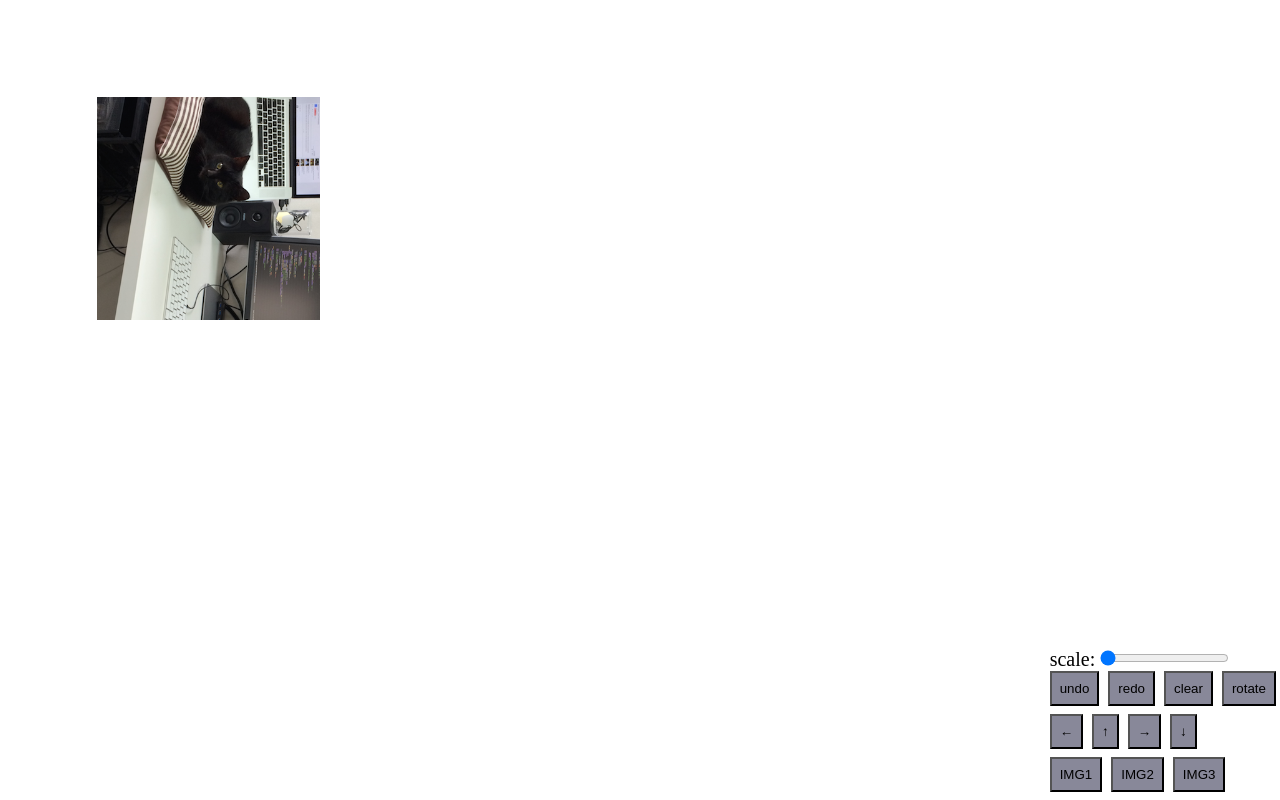
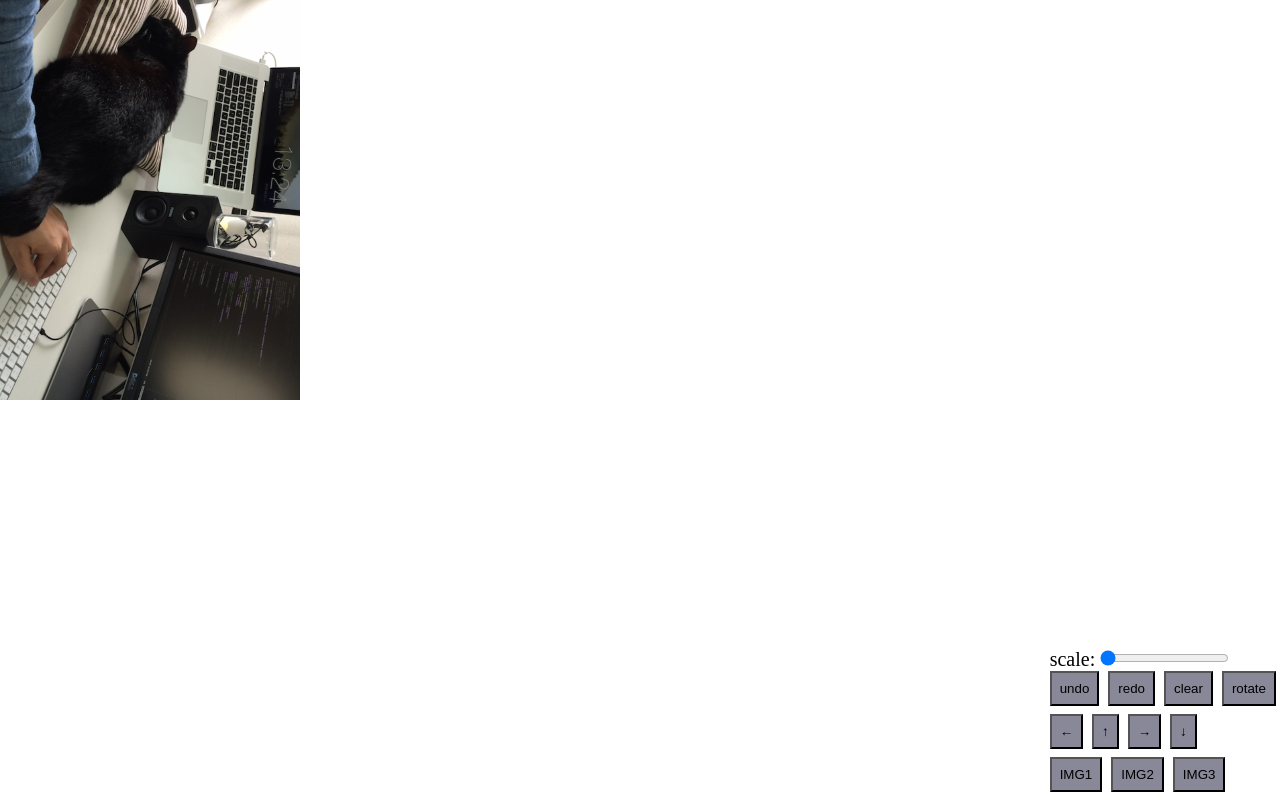
Before and after one commit to sgfswen/js-photoeditor, a plain HTML site: page index.html in a window 1280 px wide. Both pictures are taken after a click on the button "rotate". Drawn offline with nearby package versions, Linux system fonts and the light colour scheme.

Commit message:
描画処理を変更

```diff
--- a/index.html
+++ b/index.html
@@ -18,6 +18,9 @@
 			padding:8px;
 			margin:0 4px 8px 0;
 			background:#889;
+		}
+		canvas {
+			background-color:#ccc;
 		}
 	</style>
 </head>
--- a/js/PhotoEditor.js
+++ b/js/PhotoEditor.js
@@ -13,18 +13,23 @@ var PhotoEditor = function(width, height, src){
 		height 	: 0,
 		rotate 	: 0
 	}
-	this.defaultCtx = {}
+	this.defaultCtx = {};
+	this.moveBaseCtx = {};
 	this.editCtxIdx = 0;
 	this.editCtxLog = [];
 
 	this.canvas 	= PhotoEditor.utils.makeCanvas(PhotoEditor.CANVAS_ID, width, height);
 	this.canvasCtx 	= this.canvas.getContext('2d');
+	this.buffer 	= PhotoEditor.utils.makeCanvas(PhotoEditor.CANVAS_ID, width*4, height*4);
+	this.bufferCtx 	= this.buffer.getContext('2d');
 	this.img 		= null;
 
-	this.maxX 		= 0;
-	this.maxY 		= 0;
+	this.rangeX 	= 0;
+	this.rangeY 	= 0;
 
 	this.log 		= false;
+
+	this.debug 		= false;
 
 	if (typeof src !== 'undefined') {
 		this.load(src);
@@ -72,6 +77,7 @@ PhotoEditor.prototype.initEditCtx = function() {
 	var rect = this.editRect();
 	this.updateEditCtxPos(rect.x, rect.y, rect.w, rect.h);
 	this.defaultCtx = PhotoEditor.utils.copy(this.editCtx);
+	this.moveBaseCtx = PhotoEditor.utils.copy(this.editCtx);
 }
 
 
@@ -124,8 +130,6 @@ PhotoEditor.prototype.updateEditCtxPos = function(x,y,width,height) {
 	this.editCtx.y 		= y;
 	this.editCtx.width 	= width;
 	this.editCtx.height = height;
-	this.maxX 			= this.editCtx.x * 2;
-	this.maxY 			= this.editCtx.y * 2;
 	this.updateEditCtxLog();
 }
 
@@ -149,19 +153,75 @@ PhotoEditor.prototype.updateEditCtxLog = function(x,y,w,h) {
  */
 PhotoEditor.prototype.draw = function() {
 
-	var sx 	= this.editCtx.x;
-	var sy 	= this.editCtx.y;
-	var sw 	= this.editCtx.width;
-	var sh 	= this.editCtx.height;
-	var deg = this.editCtx.rotate;
+	this.drawBuffer();
 
-	this.canvasCtx.clearRect(0, 0, this.img.width, this.img.height);
-	this.canvasCtx.save();
-	this.canvasCtx.translate(this.img.width/2, this.img.height/2);
-	this.canvasCtx.rotate(deg * Math.PI / 180);
-    this.canvasCtx.translate( -1 * this.canvas.width/2, -1 * this.canvas.height/2 );
-	this.canvasCtx.drawImage(this.img, sx, sy, sw, sh, 0, 0, this.canvas.width, this.canvas.height);
-	this.canvasCtx.restore();
+	var x 	= this.editCtx.x;
+	var y 	= this.editCtx.y;
+	var w 	= this.editCtx.width;
+	var h 	= this.editCtx.height;
+
+	var width 	= this.buffer.width-this.img.width;
+	var height 	= this.buffer.height-this.img.height;
+
+	this.canvasCtx.clearRect(0, 0, this.canvas.width, this.canvas.height);
+	this.canvasCtx.drawImage(this.buffer,width/2+x,height/2+y,w,h,0,0,this.canvas.width,this.canvas.height);
+
+}
+
+/**
+ *
+ */
+PhotoEditor.prototype.drawBuffer = function() {
+
+	var scale = 1;
+	if (this.isReversed()) {
+		if (
+			this.defaultCtx.width > this.img.height
+		 || this.defaultCtx.height < this.img.width
+		) {
+			scale = this.defaultCtx.width/this.img.height;
+		}
+		else if (
+			this.defaultCtx.height > this.img.width
+		 || this.defaultCtx.width < this.img.height) {
+			scale = this.defaultCtx.height/this.img.width;
+		}
+	}
+
+
+
+
+	if (this.isReversed()) {
+		this.rangeX = ( this.img.height * scale - this.editCtx.width  )/2;
+		this.rangeY = ( this.img.width  * scale - this.editCtx.height )/2;
+	}
+	else {
+		this.rangeX = ( this.img.width  * scale - this.editCtx.width )/2;
+		this.rangeY = ( this.img.height * scale - this.editCtx.height )/2;
+	}
+
+
+	var width 	= this.buffer.width-this.img.width;
+	var height 	= this.buffer.height-this.img.height;
+
+	this.bufferCtx.clearRect(0, 0, this.buffer.width, this.buffer.height);
+	this.bufferCtx.save();
+	this.bufferCtx.translate(this.buffer.width/2, this.buffer.height/2);
+	this.bufferCtx.rotate(this.editCtx.rotate * Math.PI / 180);
+	this.bufferCtx.scale(scale,scale);
+    this.bufferCtx.translate( -1 * this.buffer.width/2, -1 * this.buffer.height/2 );
+	this.bufferCtx.drawImage(this.img, width/2, height/2, this.img.width, this.img.height);
+	this.bufferCtx.restore();
+
+
+	if (this.debug) {
+		var x = width/2+this.editCtx.x;
+		var y = height/2+this.editCtx.y;
+		var w = this.editCtx.width;
+		var h = this.editCtx.height;
+		this.bufferCtx.fillStyle = 'rgba(192, 80, 77, 0.7)';
+		this.bufferCtx.fillRect(x,y,w,h);
+	}
 
 }
 
@@ -188,6 +248,7 @@ PhotoEditor.prototype.scale = function(scale) {
 	var y = this.defaultCtx.y+(this.defaultCtx.height-h)/2
 
 	this.updateEditCtxPos(x, y, w, h);
+	this.moveBaseCtx = PhotoEditor.utils.copy(this.editCtx);
 
 	this.draw();
 
@@ -202,6 +263,7 @@ PhotoEditor.prototype.scale = function(scale) {
  * @param int degree
  */
 PhotoEditor.prototype.rotate = function(degree) {
+	this.clear();
 	this.editCtx.rotate = degree;
 	this.updateEditCtxLog();
 	this.draw();
@@ -218,23 +280,11 @@ PhotoEditor.prototype.rotate = function(degree) {
  */
 PhotoEditor.prototype.move = function(x,y) {
 
-	var deg = this.editCtx.rotate % 360;
+	var moveX = this.editCtx.x + x;
+	var moveY = this.editCtx.y + y;
 
-	if (deg == 90 || deg == 270) {
-		var tmp = x; x = y; y = tmp;
-		if (deg == 90) {
-			x *= -1; y *= -1;
-		}
-		else if (deg == 270) {
-			x *= -1;
-		}
-	}
-
-	var moveX	= this.editCtx.x + x;
-	var moveY	= this.editCtx.y + y;
-
-	moveX = this.maxX < moveX ? this.maxX : 0 > moveX ? 0 : moveX;
-	moveY = this.maxY < moveY ? this.maxY : 0 > moveY ? 0 : moveY;
+	moveX = Math.min(Math.max(moveX, this.moveBaseCtx.x - this.rangeX), this.moveBaseCtx.x + this.rangeX)
+	moveY = Math.min(Math.max(moveY, this.moveBaseCtx.y - this.rangeY), this.moveBaseCtx.y + this.rangeY)
 
 	this.editCtx.x = moveX;
 	this.editCtx.y = moveY;
@@ -266,6 +316,13 @@ PhotoEditor.prototype.undo = function() {
 		this.editCtx = PhotoEditor.utils.copy(this.editCtxLog[this.editCtxIdx]);
 		this.draw();
 	}
+}
+
+/**
+ *
+ */
+PhotoEditor.prototype.isReversed = function() {
+	return this.editCtx.rotate % 360 == 90 || this.editCtx.rotate % 360 == 270;
 }
 
 
--- a/js/main.js
+++ b/js/main.js
@@ -1,7 +1,7 @@
 $(function(){
 
-	var editor = new PhotoEditor(320,320);
-	editor.load('data/image1.png',
+	var editor = new PhotoEditor(300,400);
+	editor.load('data/image3.png',
 		function(){
 			console.log('complete');
 		},
@@ -30,6 +30,7 @@ $(function(){
 	}).val(scale);
 
 	$('body').append($(editor.canvas));
+	// $('body').append($(editor.buffer));
 
 	var value = 10;
 	$('#up').click(function(){ editor.move(0,- value);});
```
